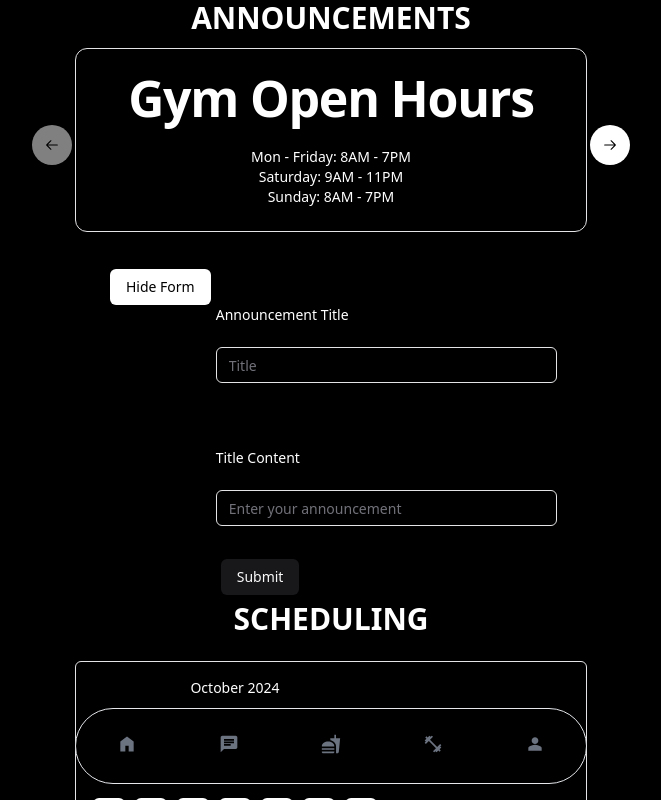
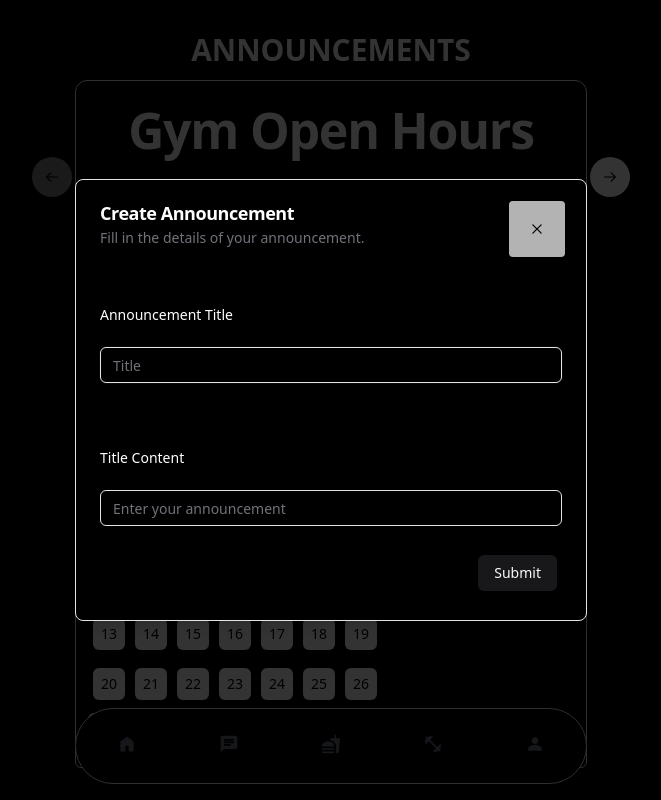
Before and after one commit to tylermong/The-Pack, a Next.js app in the folder the-pack/: page /home in a window 1280 px wide. Both pictures are taken after a click on the button "Create Announcement". Shown: the top 800 px of the page, without its empty margins (309-970 px from the left). Built offline with nearby package versions, Linux system fonts and the light colour scheme.

Commit message:
Added pop up for form input

```diff
--- a/the-pack/package.json
+++ b/the-pack/package.json
@@ -10,6 +10,7 @@
   },
   "dependencies": {
     "@hookform/resolvers": "^3.9.0",
+    "@radix-ui/react-dialog": "^1.1.2",
     "@radix-ui/react-icons": "^1.3.0",
     "@radix-ui/react-label": "^2.1.0",
     "@radix-ui/react-slot": "^1.1.0",
--- a/the-pack/src/components/forms/AnnouncementForm.tsx
+++ b/the-pack/src/components/forms/AnnouncementForm.tsx
@@ -1,6 +1,14 @@
 "use client";
 import React, { useState } from 'react';
 import { Button } from "@/components/ui/button";
+import {
+  Dialog,
+  DialogContent,
+  DialogDescription,
+  DialogHeader,
+  DialogTitle,
+  DialogTrigger,
+} from "@/components/ui/dialog"; // Adjusted imports
 import { z } from "zod";
 import { zodResolver } from "@hookform/resolvers/zod";
 import { useForm } from "react-hook-form";
@@ -12,16 +20,10 @@
   FormLabel,
   FormMessage,
 } from "@/components/ui/form";
-import {
-  Card,
-  CardContent,
-  CardHeader,
-  CardTitle,
-} from "@/components/ui/card";
 import { Input } from "@/components/ui/input";
 
 const AnnouncementForm = () => {
-  const [isFormVisible, setFormVisible] = useState(false);
+  const [isOpen, setIsOpen] = useState(false);
 
   const FormSchema = z.object({
     title: z.string().min(2).max(50),
@@ -36,24 +38,28 @@
     },
   });
 
-  function onSubmit(data: z.infer<typeof FormSchema>) {
+  const onSubmit = (data: z.infer<typeof FormSchema>) => {
     // Handle form submission
     console.log(data);
-    setFormVisible(false); // Hide form after submission
-  }
+    setIsOpen(false); // Close the dialog after submission
+  };
 
   return (
-    <div className='flex justify-center'>
-      <Button
-        variant="outline"
-        onClick={() => setFormVisible((prev) => !prev)} // Toggle visibility
-      >
-        {isFormVisible ? 'Hide Form' : 'Create Announcement'}
-      </Button>
+    <div>
+      <Dialog>
+        <DialogTrigger asChild>
+          <Button variant="outline">Create Announcement</Button>
+        </DialogTrigger>
 
-      {isFormVisible && (
+        <DialogContent className="bg-black">
+          <DialogHeader>
+            <DialogTitle>Create Announcement</DialogTitle>
+            <DialogDescription>
+              Fill in the details of your announcement.
+            </DialogDescription>
+          </DialogHeader>
           <Form {...form}>
-          <form onSubmit={form.handleSubmit(onSubmit)} className="w-2/3 space-y-6">
+            <form onSubmit={form.handleSubmit(onSubmit)} className="space-y-6">
               <FormField
                 control={form.control}
                 name="title"
@@ -80,10 +86,13 @@
                   </FormItem>
                 )}
               />
+              <div className="flex justify-end">
                 <Button type="submit">Submit</Button>
+              </div>
             </form>
           </Form>
-      )}
+        </DialogContent>
+      </Dialog>
     </div>
   );
 };
--- /dev/null
+++ b/the-pack/src/components/ui/dialog.tsx
@@ -0,0 +1,122 @@
+"use client"
+
+import * as React from "react"
+import * as DialogPrimitive from "@radix-ui/react-dialog"
+import { Cross2Icon } from "@radix-ui/react-icons"
+
+import { cn } from "@/lib/utils"
+
+const Dialog = DialogPrimitive.Root
+
+const DialogTrigger = DialogPrimitive.Trigger
+
+const DialogPortal = DialogPrimitive.Portal
+
+const DialogClose = DialogPrimitive.Close
+
+const DialogOverlay = React.forwardRef<
+  React.ElementRef<typeof DialogPrimitive.Overlay>,
+  React.ComponentPropsWithoutRef<typeof DialogPrimitive.Overlay>
+>(({ className, ...props }, ref) => (
+  <DialogPrimitive.Overlay
+    ref={ref}
+    className={cn(
+      "fixed inset-0 z-50 bg-black/80  data-[state=open]:animate-in data-[state=closed]:animate-out data-[state=closed]:fade-out-0 data-[state=open]:fade-in-0",
+      className
+    )}
+    {...props}
+  />
+))
+DialogOverlay.displayName = DialogPrimitive.Overlay.displayName
+
+const DialogContent = React.forwardRef<
+  React.ElementRef<typeof DialogPrimitive.Content>,
+  React.ComponentPropsWithoutRef<typeof DialogPrimitive.Content>
+>(({ className, children, ...props }, ref) => (
+  <DialogPortal>
+    <DialogOverlay />
+    <DialogPrimitive.Content
+      ref={ref}
+      className={cn(
+        "fixed left-[50%] top-[50%] z-50 grid w-full max-w-lg translate-x-[-50%] translate-y-[-50%] gap-4 border bg-background p-6 shadow-lg duration-200 data-[state=open]:animate-in data-[state=closed]:animate-out data-[state=closed]:fade-out-0 data-[state=open]:fade-in-0 data-[state=closed]:zoom-out-95 data-[state=open]:zoom-in-95 data-[state=closed]:slide-out-to-left-1/2 data-[state=closed]:slide-out-to-top-[48%] data-[state=open]:slide-in-from-left-1/2 data-[state=open]:slide-in-from-top-[48%] sm:rounded-lg",
+        className
+      )}
+      {...props}
+    >
+      {children}
+      <DialogPrimitive.Close className="absolute right-4 top-4 rounded-sm opacity-70 ring-offset-background transition-opacity hover:opacity-100 focus:outline-none focus:ring-2 focus:ring-ring focus:ring-offset-2 disabled:pointer-events-none data-[state=open]:bg-accent data-[state=open]:text-muted-foreground">
+        <Cross2Icon className="h-4 w-4" />
+        <span className="sr-only">Close</span>
+      </DialogPrimitive.Close>
+    </DialogPrimitive.Content>
+  </DialogPortal>
+))
+DialogContent.displayName = DialogPrimitive.Content.displayName
+
+const DialogHeader = ({
+  className,
+  ...props
+}: React.HTMLAttributes<HTMLDivElement>) => (
+  <div
+    className={cn(
+      "flex flex-col space-y-1.5 text-center sm:text-left",
+      className
+    )}
+    {...props}
+  />
+)
+DialogHeader.displayName = "DialogHeader"
+
+const DialogFooter = ({
+  className,
+  ...props
+}: React.HTMLAttributes<HTMLDivElement>) => (
+  <div
+    className={cn(
+      "flex flex-col-reverse sm:flex-row sm:justify-end sm:space-x-2",
+      className
+    )}
+    {...props}
+  />
+)
+DialogFooter.displayName = "DialogFooter"
+
+const DialogTitle = React.forwardRef<
+  React.ElementRef<typeof DialogPrimitive.Title>,
+  React.ComponentPropsWithoutRef<typeof DialogPrimitive.Title>
+>(({ className, ...props }, ref) => (
+  <DialogPrimitive.Title
+    ref={ref}
+    className={cn(
+      "text-lg font-semibold leading-none tracking-tight",
+      className
+    )}
+    {...props}
+  />
+))
+DialogTitle.displayName = DialogPrimitive.Title.displayName
+
+const DialogDescription = React.forwardRef<
+  React.ElementRef<typeof DialogPrimitive.Description>,
+  React.ComponentPropsWithoutRef<typeof DialogPrimitive.Description>
+>(({ className, ...props }, ref) => (
+  <DialogPrimitive.Description
+    ref={ref}
+    className={cn("text-sm text-muted-foreground", className)}
+    {...props}
+  />
+))
+DialogDescription.displayName = DialogPrimitive.Description.displayName
+
+export {
+  Dialog,
+  DialogPortal,
+  DialogOverlay,
+  DialogTrigger,
+  DialogClose,
+  DialogContent,
+  DialogHeader,
+  DialogFooter,
+  DialogTitle,
+  DialogDescription,
+}
```
Also changed, not shown: 1 other file (tests, documents, lock files or other folders). Lines whose indentation alone changed are shown as unchanged.
